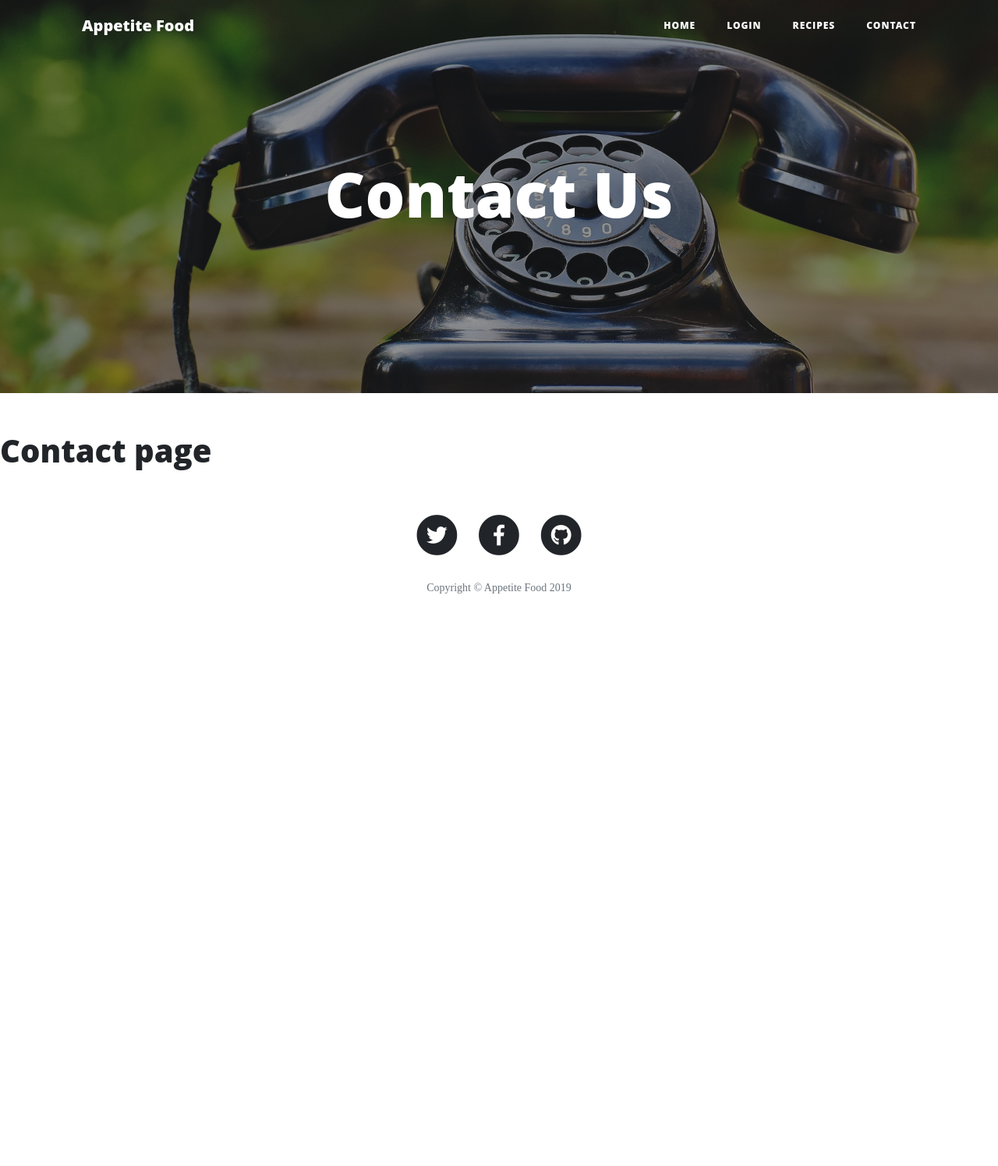
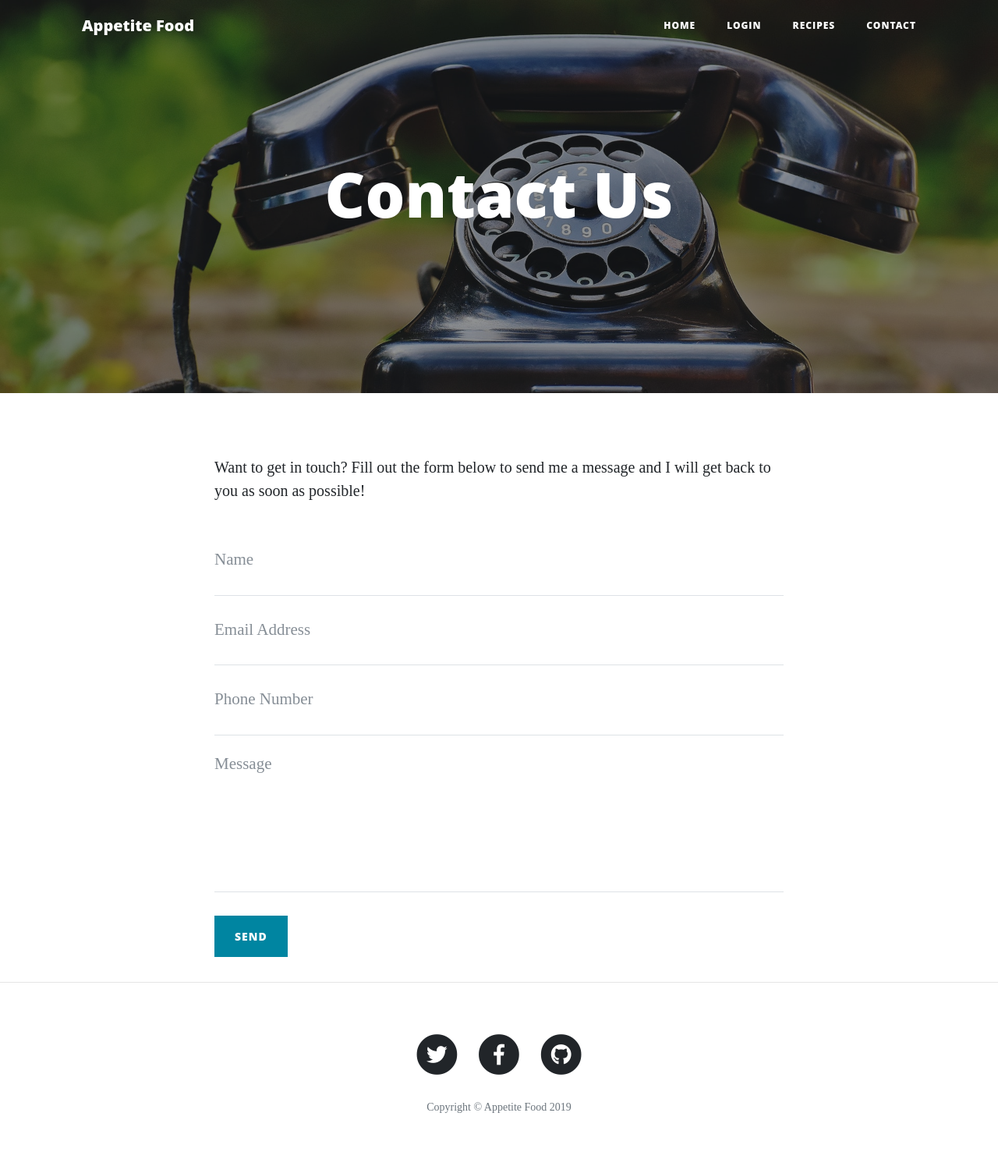
Before and after one commit to LukaszPlawinski/appetite-food, a Flask app: page /contact in a window 1280 px wide. Shown: the whole page at 78% size. Before the commit the page ends 761 px from the top, so only its background shows below. Run offline with Flask 2, Linux system fonts and the light colour scheme; some libraries are stand-ins or nearby versions.

Commit message:
Contact form boilerplate created

```diff
--- a/templates/contact.html
+++ b/templates/contact.html
@@ -14,5 +14,48 @@
 </header>
 {% endblock %}
   {% block content %}
-      <h1>Contact page</h1>
+      <div class="container">
+    <div class="row">
+      <div class="col-lg-8 col-md-10 mx-auto">
+        <p>Want to get in touch? Fill out the form below to send me a message and I will get back to you as soon as possible!</p>
+        <form name="sentMessage" id="contactForm" novalidate>
+          <div class="control-group">
+            <div class="form-group floating-label-form-group controls">
+              <label>Name</label>
+              <input type="text" class="form-control" placeholder="Name" id="name" required data-validation-required-message="Please enter your name.">
+              <p class="help-block text-danger"></p>
+            </div>
+          </div>
+          <div class="control-group">
+            <div class="form-group floating-label-form-group controls">
+              <label>Email Address</label>
+              <input type="email" class="form-control" placeholder="Email Address" id="email" required data-validation-required-message="Please enter your email address.">
+              <p class="help-block text-danger"></p>
+            </div>
+          </div>
+          <div class="control-group">
+            <div class="form-group col-xs-12 floating-label-form-group controls">
+              <label>Phone Number</label>
+              <input type="tel" class="form-control" placeholder="Phone Number" id="phone" required data-validation-required-message="Please enter your phone number.">
+              <p class="help-block text-danger"></p>
+            </div>
+          </div>
+          <div class="control-group">
+            <div class="form-group floating-label-form-group controls">
+              <label>Message</label>
+              <textarea rows="5" class="form-control" placeholder="Message" id="message" required data-validation-required-message="Please enter a message."></textarea>
+              <p class="help-block text-danger"></p>
+            </div>
+          </div>
+          <br>
+          <div id="success"></div>
+          <div class="form-group">
+            <button type="submit" class="btn btn-primary" id="sendMessageButton">Send</button>
+          </div>
+        </form>
+      </div>
+    </div>
+  </div>
+
+  <hr>
     {% endblock %}
```
